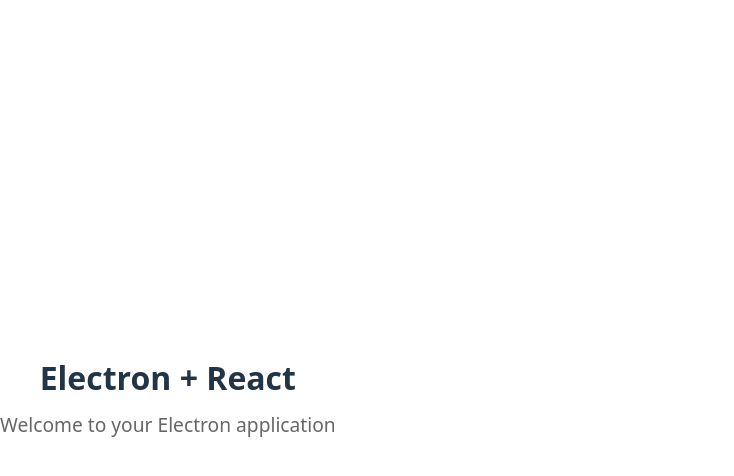
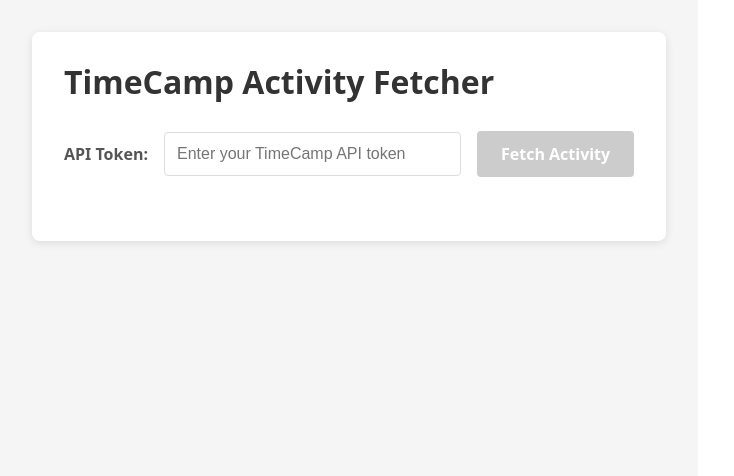
Before and after one commit to pdziak/TimeCampTestTask, a React (Vite) app: page / in a window 1280 px wide. Shown: the top 476 px of the page, without its empty margins (0-734 px from the left). Built offline with nearby package versions, Linux system fonts and the light colour scheme.

Commit message:
[feat]: add API request for computer activities

```diff
--- a/src/App.css
+++ b/src/App.css
@@ -1,22 +1,134 @@
 .app {
   width: 100%;
-  height: 100vh;
+  min-height: 100vh;
   display: flex;
-  align-items: center;
+  align-items: flex-start;
   justify-content: center;
+  padding: 2rem;
+  background: #f5f5f5;
 }
 
 .container {
-  text-align: center;
+  max-width: 1200px;
+  width: 100%;
+  background: white;
+  border-radius: 8px;
+  padding: 2rem;
+  box-shadow: 0 2px 8px rgba(0, 0, 0, 0.1);
 }
 
 .container h1 {
-  margin: 0 0 1rem 0;
+  margin: 0 0 2rem 0;
   font-size: 2rem;
+  color: #333;
 }
 
-.container p {
-  margin: 0;
+.api-token-section {
+  display: flex;
+  gap: 1rem;
+  align-items: center;
+  margin-bottom: 2rem;
+  flex-wrap: wrap;
+}
+
+.api-token-section label {
+  font-weight: 600;
+  color: #555;
+}
+
+.api-token-section input {
+  flex: 1;
+  min-width: 200px;
+  padding: 0.75rem;
+  border: 1px solid #ddd;
+  border-radius: 4px;
+  font-size: 1rem;
+}
+
+.api-token-section input:focus {
+  outline: none;
+  border-color: #4a90e2;
+  box-shadow: 0 0 0 3px rgba(74, 144, 226, 0.1);
+}
+
+.api-token-section button {
+  padding: 0.75rem 1.5rem;
+  background: #4a90e2;
+  color: white;
+  border: none;
+  border-radius: 4px;
+  font-size: 1rem;
+  font-weight: 600;
+  cursor: pointer;
+  transition: background 0.2s;
+}
+
+.api-token-section button:hover:not(:disabled) {
+  background: #357abd;
+}
+
+.api-token-section button:disabled {
+  background: #ccc;
+  cursor: not-allowed;
+}
+
+.error-message {
+  background: #fee;
+  border: 1px solid #fcc;
+  color: #c33;
+  padding: 1rem;
+  border-radius: 4px;
+  margin-bottom: 1rem;
+}
+
+.loading-message {
+  text-align: center;
+  padding: 2rem;
   color: #666;
+  font-style: italic;
+}
+
+.info-message {
+  text-align: center;
+  padding: 2rem;
+  color: #999;
+}
+
+.activities-section {
+  margin-top: 2rem;
+}
+
+.activities-section h2 {
+  margin: 0 0 1.5rem 0;
+  color: #333;
+  font-size: 1.5rem;
+}
+
+.activities-list {
+  display: grid;
+  gap: 1.5rem;
+}
+
+.activity-item {
+  border: 1px solid #e0e0e0;
+  border-radius: 6px;
+  padding: 1.5rem;
+  background: #fafafa;
+}
+
+.activity-item h3 {
+  margin: 0 0 1rem 0;
+  color: #4a90e2;
   font-size: 1.2rem;
 }
+
+.activity-item pre {
+  margin: 0;
+  padding: 1rem;
+  background: white;
+  border: 1px solid #e0e0e0;
+  border-radius: 4px;
+  overflow-x: auto;
+  font-size: 0.9rem;
+  line-height: 1.5;
+}
--- a/src/App.tsx
+++ b/src/App.tsx
@@ -1,11 +1,101 @@
+import { useState, useEffect } from 'react'
 import './App.css'
+import { fetchActivity, type Activity } from './api/timecamp'
 
 function App() {
+  const [apiToken, setApiToken] = useState<string>('')
+  const [activities, setActivities] = useState<Activity[]>([])
+  const [loading, setLoading] = useState<boolean>(false)
+  const [error, setError] = useState<string | null>(null)
+
+  useEffect(() => {
+    // Load API token from localStorage if available
+    const savedToken = localStorage.getItem('timecamp_api_token')
+    if (savedToken) {
+      setApiToken(savedToken)
+    }
+  }, [])
+
+  const handleFetchData = async () => {
+    if (!apiToken.trim()) {
+      setError('Please enter your API token')
+      return
+    }
+
+    setLoading(true)
+    setError(null)
+    setActivities([])
+
+    try {
+      const data = await fetchActivity(apiToken)
+      setActivities(data)
+      // Save token to localStorage for convenience
+      localStorage.setItem('timecamp_api_token', apiToken)
+    } catch (err) {
+      setError(err instanceof Error ? err.message : 'Failed to fetch activity data')
+      setActivities([])
+    } finally {
+      setLoading(false)
+    }
+  }
+
+  const handleTokenChange = (e: React.ChangeEvent<HTMLInputElement>) => {
+    setApiToken(e.target.value)
+    setError(null)
+  }
+
   return (
     <div className="app">
       <div className="container">
-        <h1>Electron + React</h1>
-        <p>Welcome to your Electron application</p>
+        <h1>TimeCamp Activity Fetcher</h1>
+
+        <div className="api-token-section">
+          <label htmlFor="api-token">API Token:</label>
+          <input
+            id="api-token"
+            type="password"
+            value={apiToken}
+            onChange={handleTokenChange}
+            placeholder="Enter your TimeCamp API token"
+            disabled={loading}
+          />
+          <button
+            onClick={handleFetchData}
+            disabled={loading || !apiToken.trim()}
+          >
+            {loading ? 'Loading...' : 'Fetch Activity'}
+          </button>
+        </div>
+
+        {error && (
+          <div className="error-message">
+            <strong>Error:</strong> {error}
+          </div>
+        )}
+
+        {loading && (
+          <div className="loading-message">Loading activity data...</div>
+        )}
+
+        {activities.length > 0 && (
+          <div className="activities-section">
+            <h2>Activities ({activities.length})</h2>
+            <div className="activities-list">
+              {activities.map((activity) => (
+                <div key={activity.id} className="activity-item">
+                  <h3>{activity.name || `Activity #${activity.id}`}</h3>
+                  <pre>{JSON.stringify(activity, null, 2)}</pre>
+                </div>
+              ))}
+            </div>
+          </div>
+        )}
+
+        {!loading && !error && activities.length === 0 && apiToken && (
+          <div className="info-message">
+            Click "Fetch Activity" to load data from TimeCamp API
+          </div>
+        )}
       </div>
     </div>
   )
--- /dev/null
+++ b/src/api/timecamp.ts
@@ -0,0 +1,53 @@
+/**
+ * TimeCamp API client
+ * Documentation: https://developer.timecamp.com/#/operations/get--activity
+ */
+
+const API_BASE_URL = 'https://app.timecamp.com/third_party/api';
+
+export interface Activity {
+  id: number;
+  name: string;
+  [key: string]: unknown;
+}
+
+export interface ApiError {
+  message: string;
+  status?: number;
+}
+
+/**
+ * Fetches activity data from TimeCamp API
+ * @param apiToken - Your TimeCamp API token (Bearer token)
+ * @returns Promise with activity data array
+ */
+export async function fetchActivity(apiToken: string): Promise<Activity[]> {
+  if (!apiToken) {
+    throw new Error('API token is required');
+  }
+
+  try {
+    const response = await fetch(`${API_BASE_URL}/activity`, {
+      method: 'GET',
+      headers: {
+        'Authorization': `Bearer ${apiToken}`,
+        'Accept': 'application/json',
+      },
+    });
+
+    if (!response.ok) {
+      const errorText = await response.text();
+      throw new Error(
+        `API request failed: ${response.status} ${response.statusText}. ${errorText}`
+      );
+    }
+
+    const data = await response.json();
+    return Array.isArray(data) ? data : [data];
+  } catch (error) {
+    if (error instanceof Error) {
+      throw error;
+    }
+    throw new Error('Failed to fetch activity data');
+  }
+}
```
